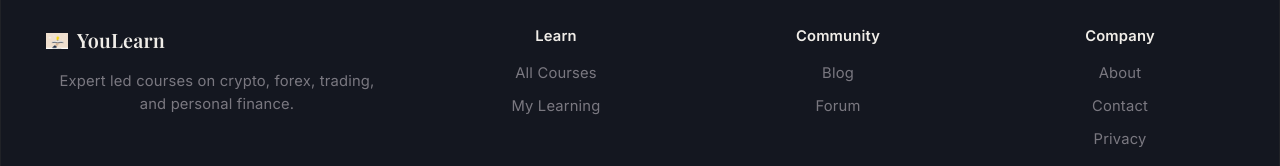
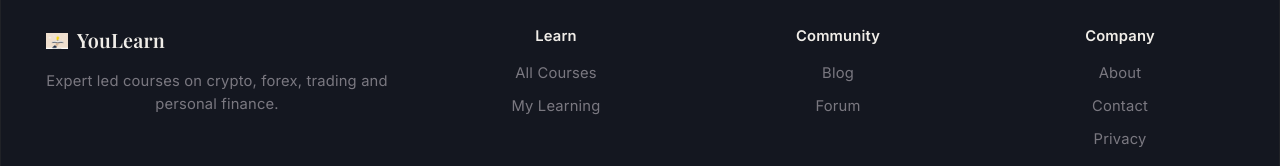
Before and after one commit to EmmanuelVictory/Elearning-platform, a React (Vite) app: page / in a window 1280 px wide. Shown: the part 3454-3620 px from the top of the page. Built offline with nearby package versions, Linux system fonts and the light colour scheme; a web font is replaced by a local one.

Commit message:
Lil change

```diff
--- a/src/App.jsx
+++ b/src/App.jsx
@@ -488,7 +488,7 @@ function Footer() {
             <img src={LOGO_SRC} alt="" style={{ width: 22, height: 22, objectFit: "contain", borderRadius: 3 }} />
             YouLearn
           </div>
-          <p style={{ fontSize: ".82rem", color: "var(--text3)", lineHeight: 1.55 }}>Expert led courses on crypto, forex, trading, and personal finance.</p>
+          <p style={{ fontSize: ".82rem", color: "var(--text3)", lineHeight: 1.55 }}>Expert led courses on crypto, forex, trading and personal finance.</p>
         </div>
         {[["Learn", ["All Courses", "My Learning"]], ["Community", ["Blog", "Forum"]], ["Company", ["About", "Contact", "Privacy"]]].map(([section, links]) => (
           <div key={section}>
```
